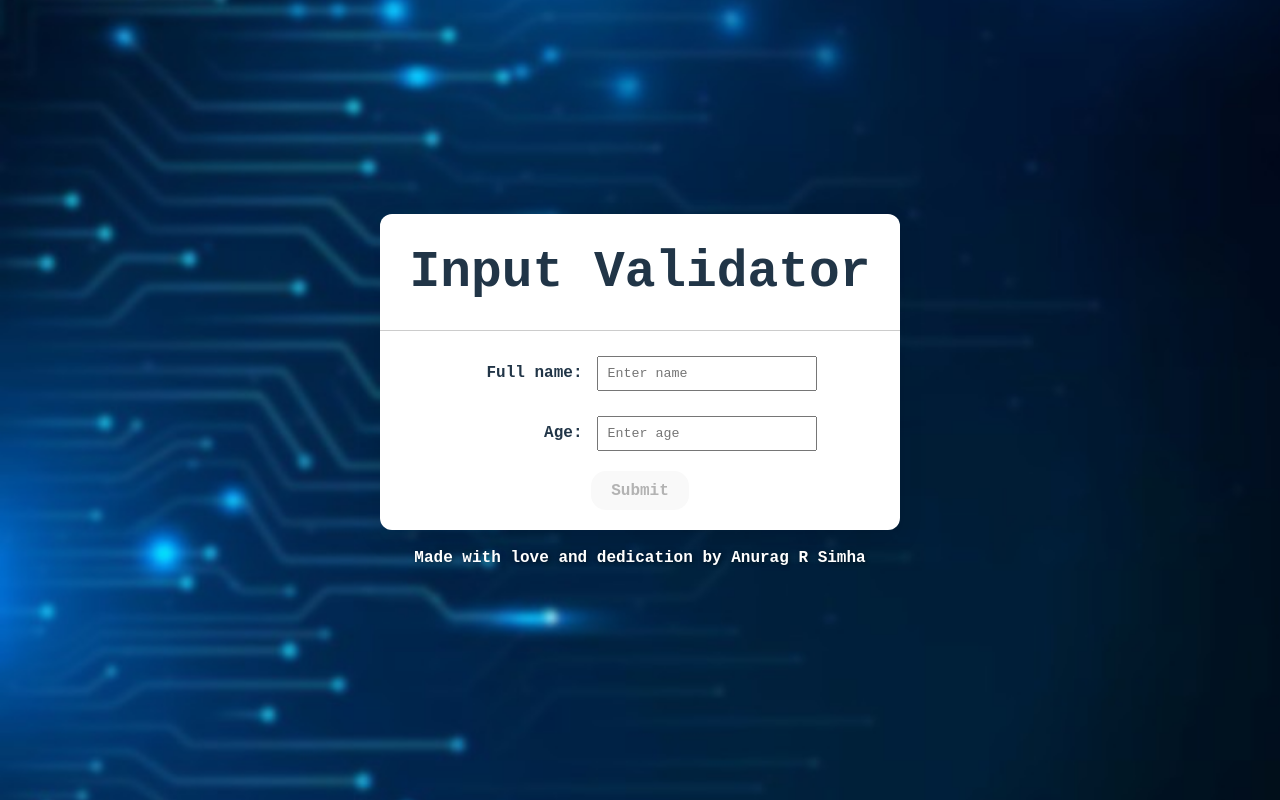
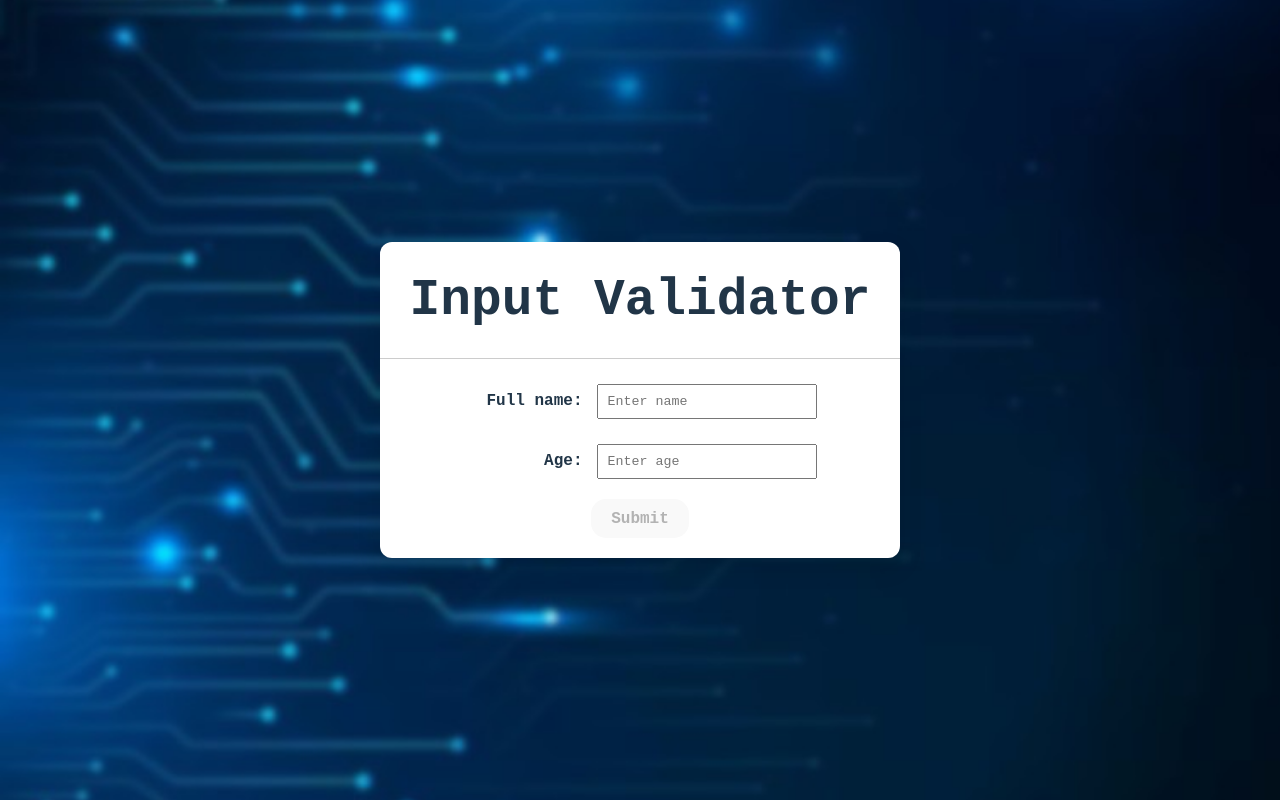
Before and after one commit to AnuragRSimha/inputvalidator, a React (Vite) app: page / in a window 1280 px wide. Built offline with nearby package versions, Linux system fonts and the light colour scheme.

Commit message:
modifying some styles

```diff
--- a/src/App.css
+++ b/src/App.css
@@ -74,11 +74,9 @@ input {
   margin-bottom: 15px;
 }
 
-.madewithmessage {
-  color: #ffffff;
-  text-align: center;
-  font-weight: bold;
-  text-shadow: 1px 1px 4px rgba(0, 0, 0, 0.5);
+.detailsDisplay {
+  margin-left: 15px;
+  margin-right: 15px;
 }
 
 /*
--- a/src/components/DetailsDisplay.jsx
+++ b/src/components/DetailsDisplay.jsx
@@ -6,7 +6,7 @@ const DetailsDisplay = ({name, age}) => {
     return (
         <div>
             <hr className="header-line" />
-            <p>You are <strong>{name}</strong>, and you are <strong>{age}</strong> years old.</p>
+            <p className='detailsDisplay'>You are <strong>{name}</strong>, and you are <strong>{age}</strong> years old.</p>
         </div>
     );
 };
--- a/src/components/Layout.jsx
+++ b/src/components/Layout.jsx
@@ -13,9 +13,6 @@ const Layout = ({ children }) => {
             {children}
         </main>
       </div>
-      <div>
-        <p className='madewithmessage'>Made with love and dedication by Anurag R Simha</p>
-      </div>
     </div>
   );
 };
```
Also changed, not shown: 1 other file (tests, documents, lock files or other folders).
